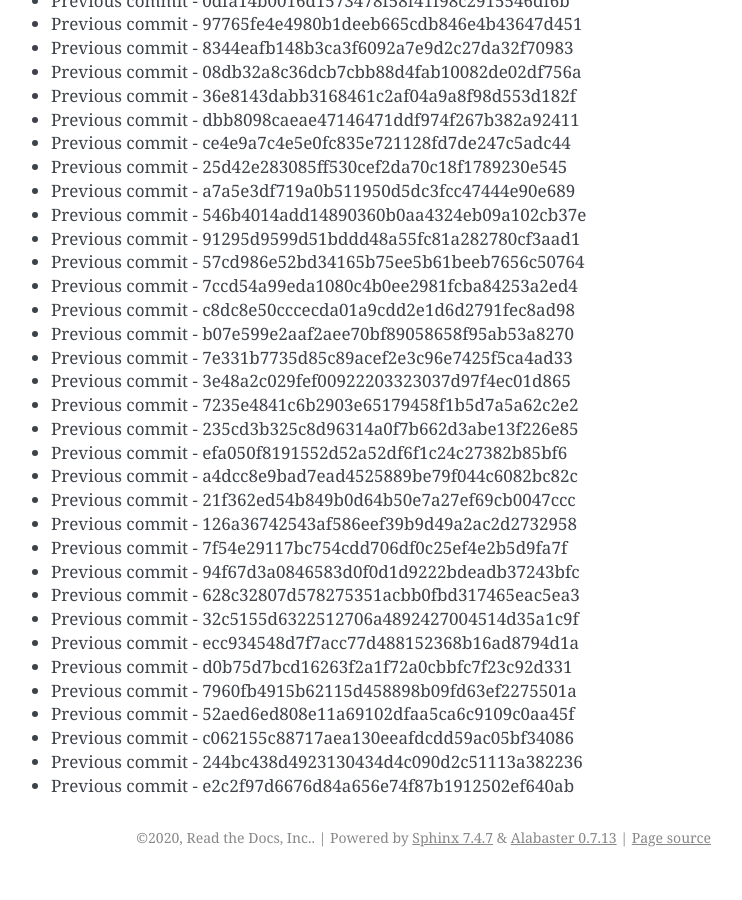
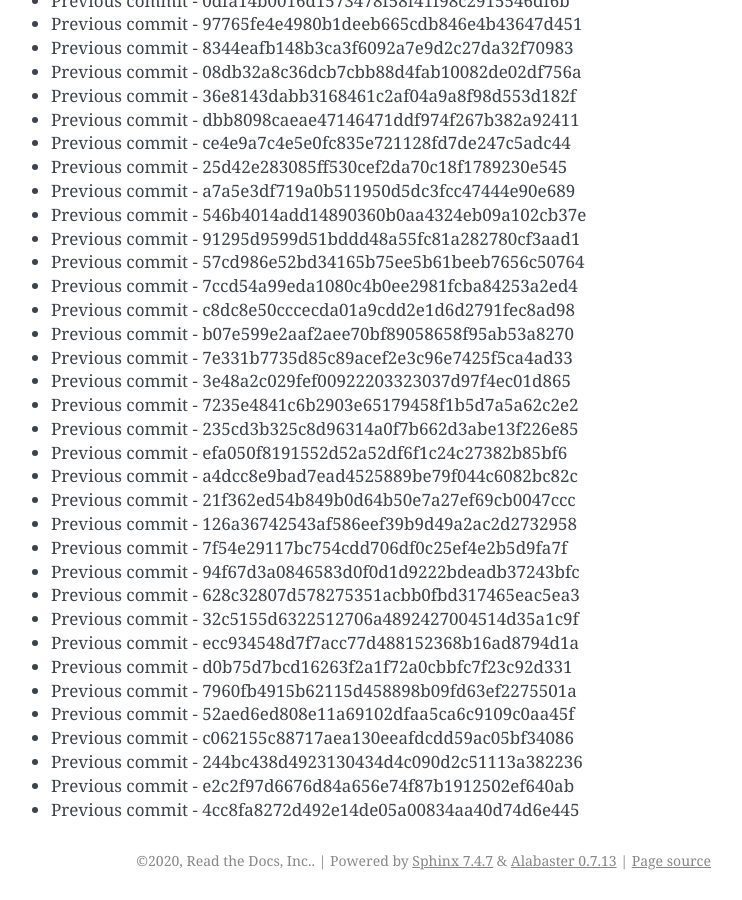
Before and after one commit to readthedocs/rtd-git-stresstest, a Sphinx documentation site: the page built from docs/updates.rst, in a window 1280 px wide and 900 px high, scrolled down 76686 px. Shown: the whole window, without its empty margins (399-1141 px from the left). Built offline with Sphinx 7.4.7, drawn with Linux system fonts in a browser that asks for light colours; before the commit the page ends 77563 px from its top, so only the background shows below that.

Commit message:
Generating commit from previous: 4cc8fa8272d492e14de05a00834aa40d74d6e445

```diff
--- a/docs/updates.rst
+++ b/docs/updates.rst
@@ -3254,3 +3254,4 @@ It can be tested for any performance characteristics.
 * Previous commit - c062155c88717aea130eeafdcdd59ac05bf34086
 * Previous commit - 244bc438d4923130434d4c090d2c51113a382236
 * Previous commit - e2c2f97d6676d84a656e74f87b1912502ef640ab
+* Previous commit - 4cc8fa8272d492e14de05a00834aa40d74d6e445
```
